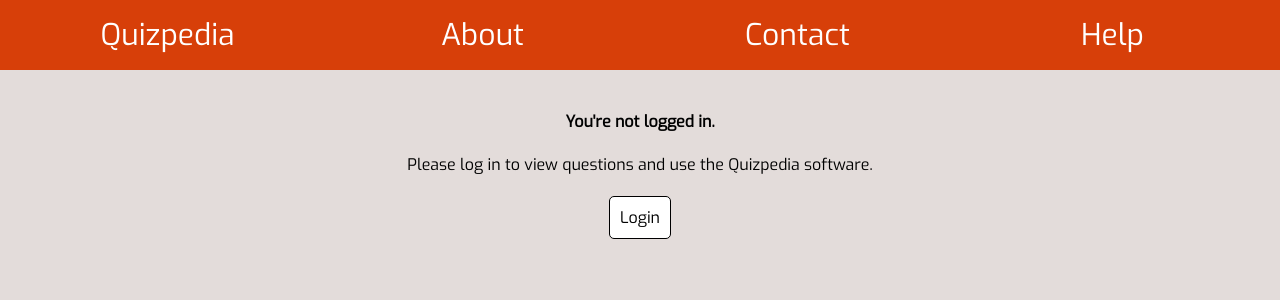
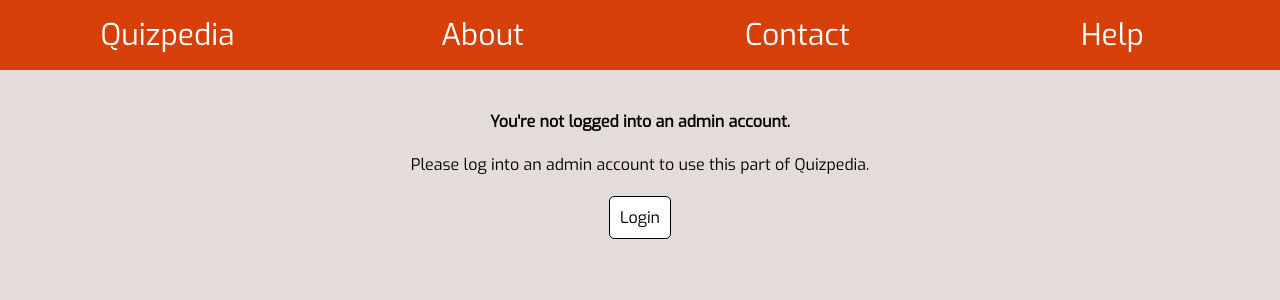
Before and after one commit to Quiz-Bowl-OSU-Capstone/QuizBowlSite, a React (Vite) app in the folder quizbowlsite/: page /duplicates in a window 1280 px wide. Shown: the top 300 px of the page. Built offline with nearby package versions, Linux system fonts and the light colour scheme; what @react-pdf/renderer would draw is missing.

Commit message:
Minor changes to enable admin access to certain features only

```diff
--- a/quizbowlsite/src/pages/DuplicateDetect.jsx
+++ b/quizbowlsite/src/pages/DuplicateDetect.jsx
@@ -275,7 +275,7 @@
     }
 
     function FlagDuplicates({ user }) {
-        if (user != undefined && user.uid > 0) {
+        if (user != undefined && user.uid > 0 && user.admin) {
             return (
             <div className="midbound">
                 <h1>Flag Duplicate Questions</h1>
@@ -336,8 +336,8 @@
         } else {
             return (
             <div className="midbound">
-                <h4>You're not logged in.</h4>
-                <p>Please log in to view questions and use the Quizpedia software.</p>
+                <h4>You're not logged into an admin account.</h4>
+                <p>Please log into an admin account to use this part of Quizpedia.</p>
                 <button
                 id="login-button"
                 onClick={() => {
--- a/quizbowlsite/src/pages/QuizBowl.jsx
+++ b/quizbowlsite/src/pages/QuizBowl.jsx
@@ -482,6 +482,8 @@
             Download as CSV
           </button>
           <hr />
+          {cookies.auth.admin ? (
+            <div>
               <h3 style={{ textAlign: "center" }}>More Options</h3>
               <button
                 id="data-integrity-page"
@@ -512,6 +514,8 @@
                 .
               </p>
               <hr />
+            </div>
+          ) : ""}
           <p>
             You're logged in as <strong>{cookies.auth.username}</strong>.
           </p>
@@ -595,7 +599,9 @@
                     <img src="/chevron.png" className="icon"/>
                   </button>
                   {/* Edit button */}
+                  {cookies.auth.admin ? (
                     <button className="action-buttons" onClick={() => { handleEditClick() }} title="Edit this question. Changes are saved to the database.">Edit</button>
+                  ) : ""}
                   {/* Remove button */}
                   {(randomQuestions.length < 12) ? (
                     <button className="action-buttons" disabled={true} title="This button is disabled because there are no other questions in the database to replace this question with.">Replace</button>
@@ -603,7 +609,9 @@
                     <button className="action-buttons" onClick={() => { handleReplaceClick(question.id, index) }} title="Replace this question with a new randomly picked one.">Replace</button>
                   )}
                   {/* Delete button */}
+                  {cookies.auth.admin ? (
                     <button className="buttons-dark" onClick={() => { handleDeleteClick(question.id) }} title="Delete this question from the database and replace it with a new randomly picked one.">Delete</button>
+                  ) : ""}
                 </div>
               </div>
             )}
```
Lines whose indentation alone changed are shown as unchanged.
